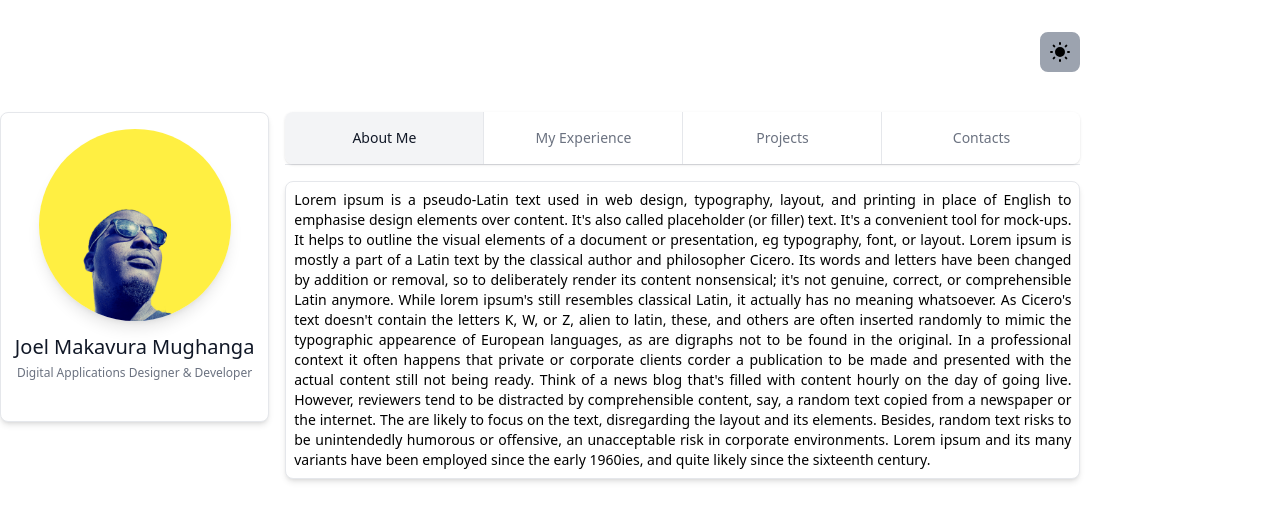
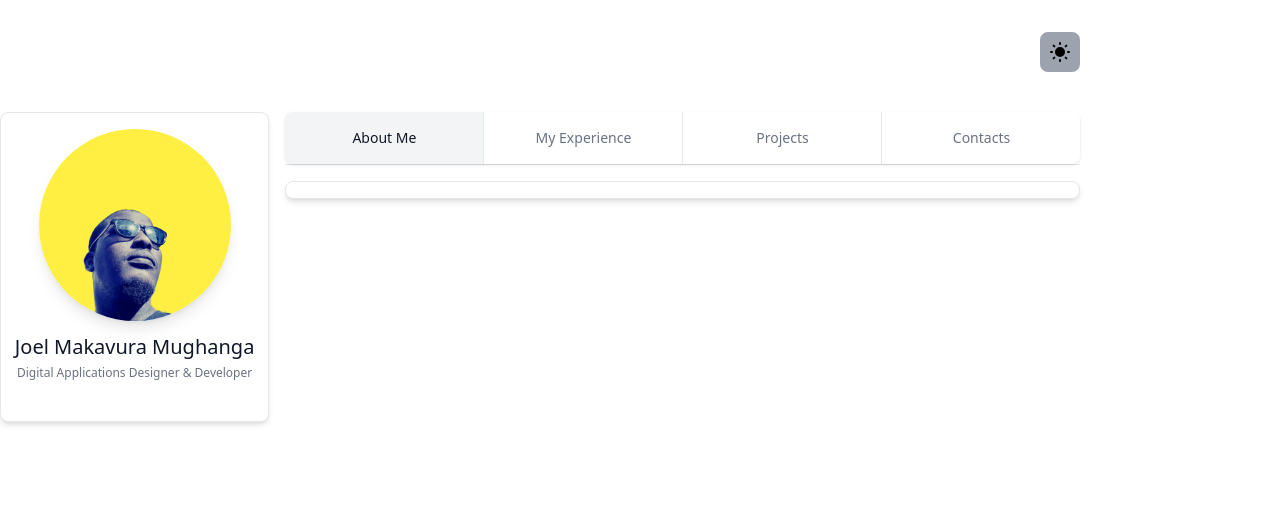
Before and after one commit to Makavura/makavura.github.io, a website: page index.html in a window 1280 px wide. Drawn offline with nearby package versions, Linux system fonts and the light colour scheme; no server answers.

Commit message:
chore: remove lorem ipsum

```diff
--- a/index.html
+++ b/index.html
@@ -121,33 +121,11 @@
                         class="max-w-sm bg-white dark:bg-transparent rounded-lg border border-gray-200 shadow-md min-w-full p-2">
 
                         <div id="about" class="dark:text-white text-sm text-justify active-content">
-                            Lorem ipsum is a pseudo-Latin text used in web design, typography, layout, and printing in
-                            place of English to emphasise design elements over content. It's also called placeholder (or
-                            filler) text. It's a convenient tool for mock-ups. It helps to outline the visual elements
-                            of a document or presentation, eg typography, font, or layout. Lorem ipsum is mostly a part
-                            of a Latin text by the classical author and philosopher Cicero. Its words and letters have
-                            been changed by addition or removal, so to deliberately render its content nonsensical; it's
-                            not genuine, correct, or comprehensible Latin anymore. While lorem ipsum's still resembles
-                            classical Latin, it actually has no meaning whatsoever. As Cicero's text doesn't contain the
-                            letters K, W, or Z, alien to latin, these, and others are often inserted randomly to mimic
-                            the typographic appearence of European languages, as are digraphs not to be found in the
-                            original.
 
-                            In a professional context it often happens that private or corporate clients corder a
-                            publication to be made and presented with the actual content still not being ready. Think of
-                            a news blog that's filled with content hourly on the day of going live. However, reviewers
-                            tend to be distracted by comprehensible content, say, a random text copied from a newspaper
-                            or the internet. The are likely to focus on the text, disregarding the layout and its
-                            elements. Besides, random text risks to be unintendedly humorous or offensive, an
-                            unacceptable risk in corporate environments. Lorem ipsum and its many variants have been
-                            employed since the early 1960ies, and quite likely since the sixteenth century.
                         </div>
 
                         <div id="experience" style="display: none;">
-                            sented with the actual content still not being ready. Think of
-                            a news blog that's filled with content hourly on the day of going live. However, reviewers
-                            tend to be distracted by comprehensible content, say, a random text copied from a newspaper
-                            or the internet. The are likely to focus
+
                         </div>
 
                         <div id="projects" style="display: none;">
```
